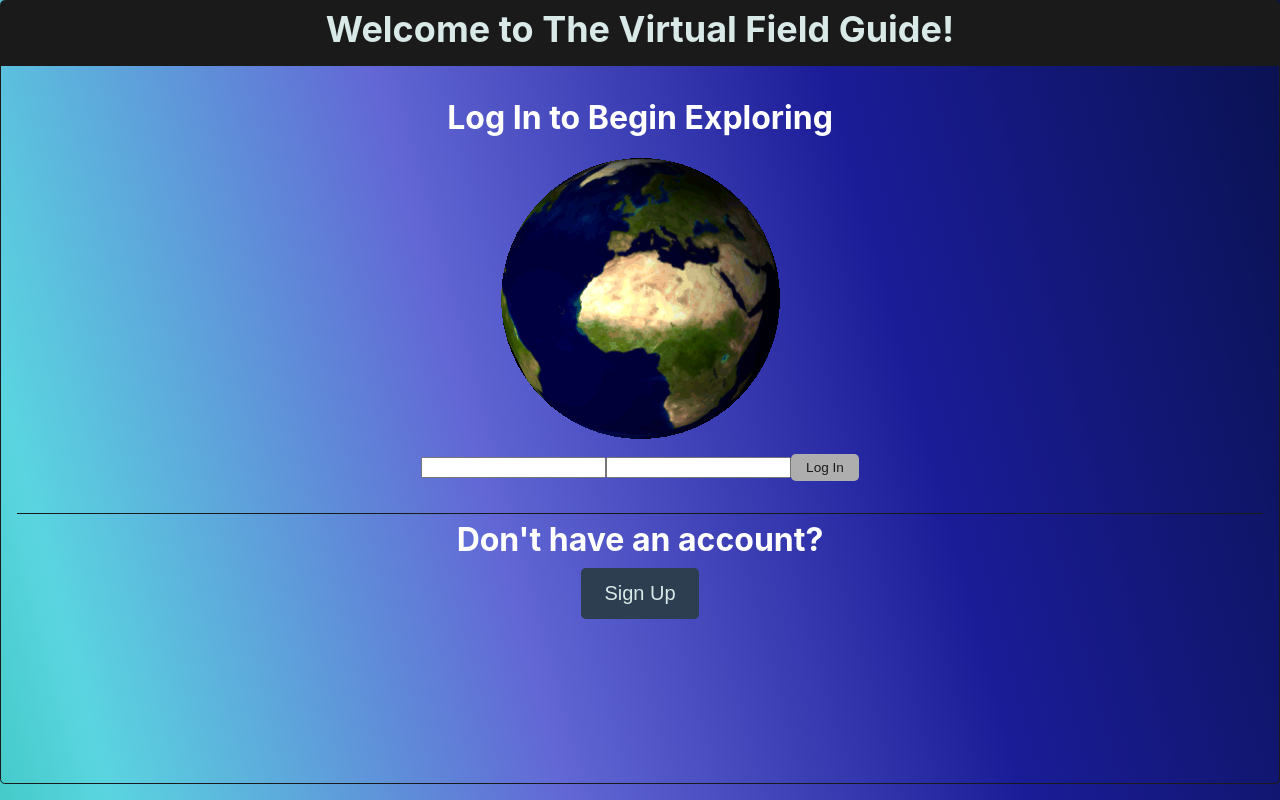
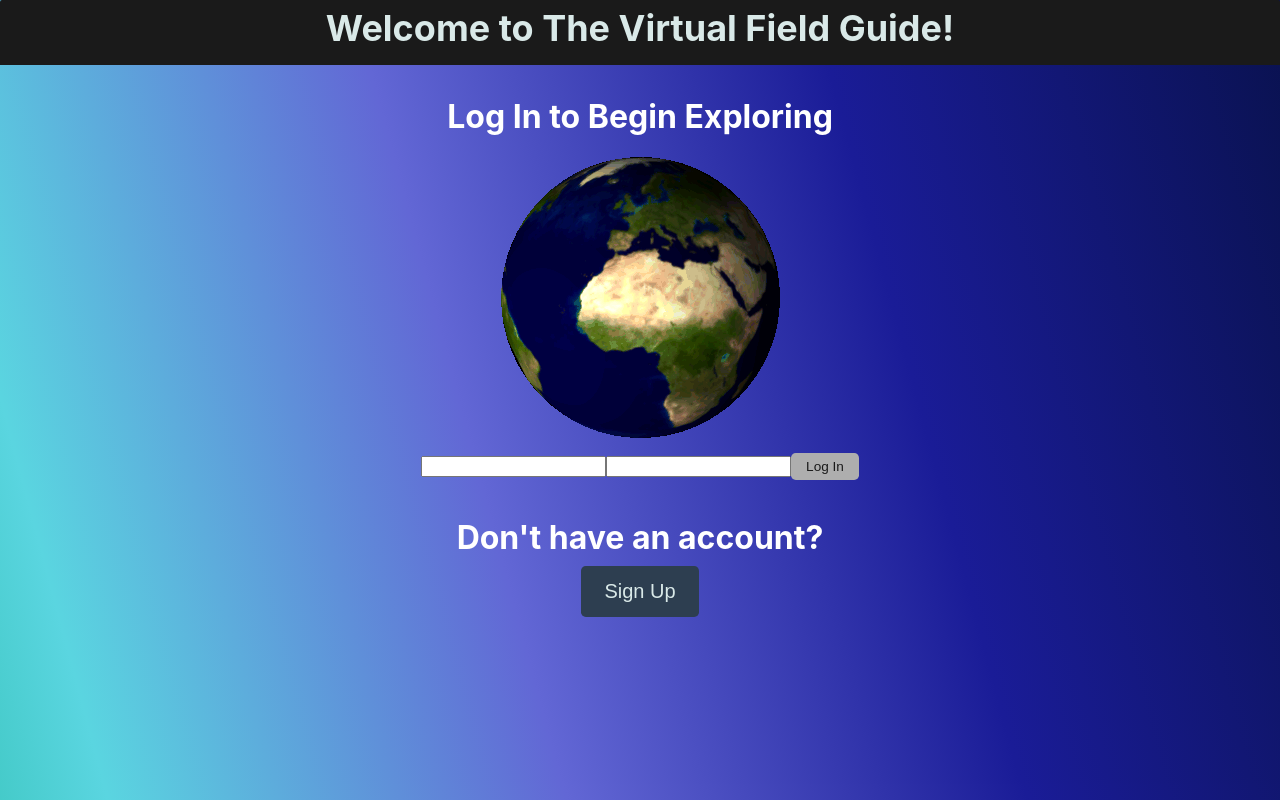
Before and after one commit to leahanders820/Virtual-Field-Guide-Redone, a React (Vite) app in the folder client/: page / in a window 1280 px wide. Built offline with nearby package versions, Linux system fonts and the light colour scheme; no server answers.

Commit message:
got rid of some borders

```diff
--- a/client/src/App.css
+++ b/client/src/App.css
@@ -757,7 +757,7 @@ a:hover {
 
 
 .card {
-  border: 1px solid #1a1a1a;
+
   margin-bottom: 1rem;
 }
 
@@ -772,7 +772,7 @@ a:hover {
 }
 
 .card .card-footer {
-  border-top: 1px solid #1a1a1a;
+
   padding: 0.375rem;
 }
 
```
